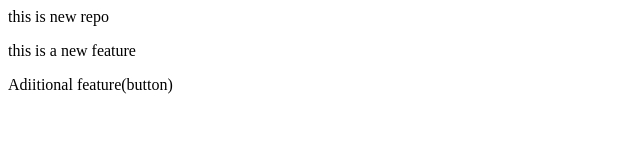
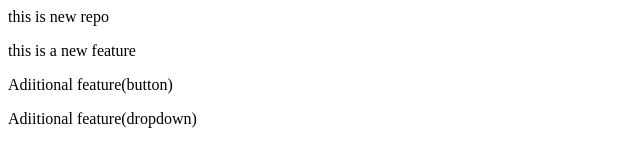
Before and after one commit to abhi231210003/abhishek23, a plain HTML site: page index.html in a window 1280 px wide. Shown: the whole page, without its empty margins (0-640 px from the left). Drawn offline with Linux system fonts and the light colour scheme.

Commit message:
added dropdown

```diff
--- a/index.html
+++ b/index.html
@@ -1,3 +1,4 @@
  <p>this is new repo</p>
  <p>this is a new feature</p>
  <p>Adiitional feature(button)</p>
+ <p>Adiitional feature(dropdown)</p>
```
